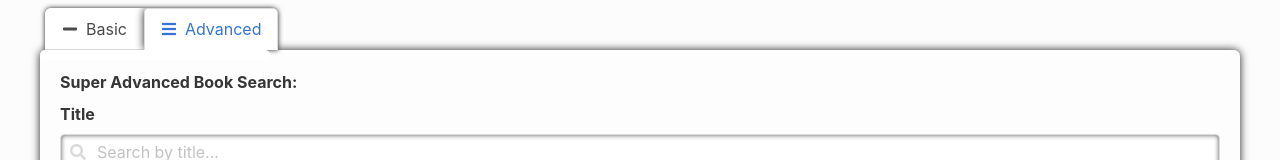
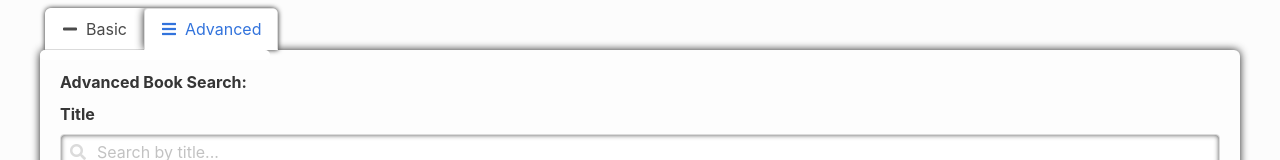
Before and after one commit to djknit/Google-Books-Search, a React (Create React App) app in the folder client/: page /search in a window 1280 px wide. Both pictures are taken after a click on the link "Advanced". Shown: the part 224-384 px from the top of the page. Built offline with nearby package versions, Linux system fonts and the light colour scheme; no server answers.

Commit message:
readme update

```diff
--- a/client/src/components/search-bar/advanced/index.js
+++ b/client/src/components/search-bar/advanced/index.js
@@ -19,7 +19,7 @@ export default ({
   return (
     <form id="search-form">
       <label className="label" htmlFor="search-input">
-        Super Advanced Book Search:
+        Advanced Book Search:
       </label>
       {errorMessage &&
         <div className="notification is-danger has-shadow">
```
Also changed, not shown: 1 other file (tests, documents, lock files or other folders).
